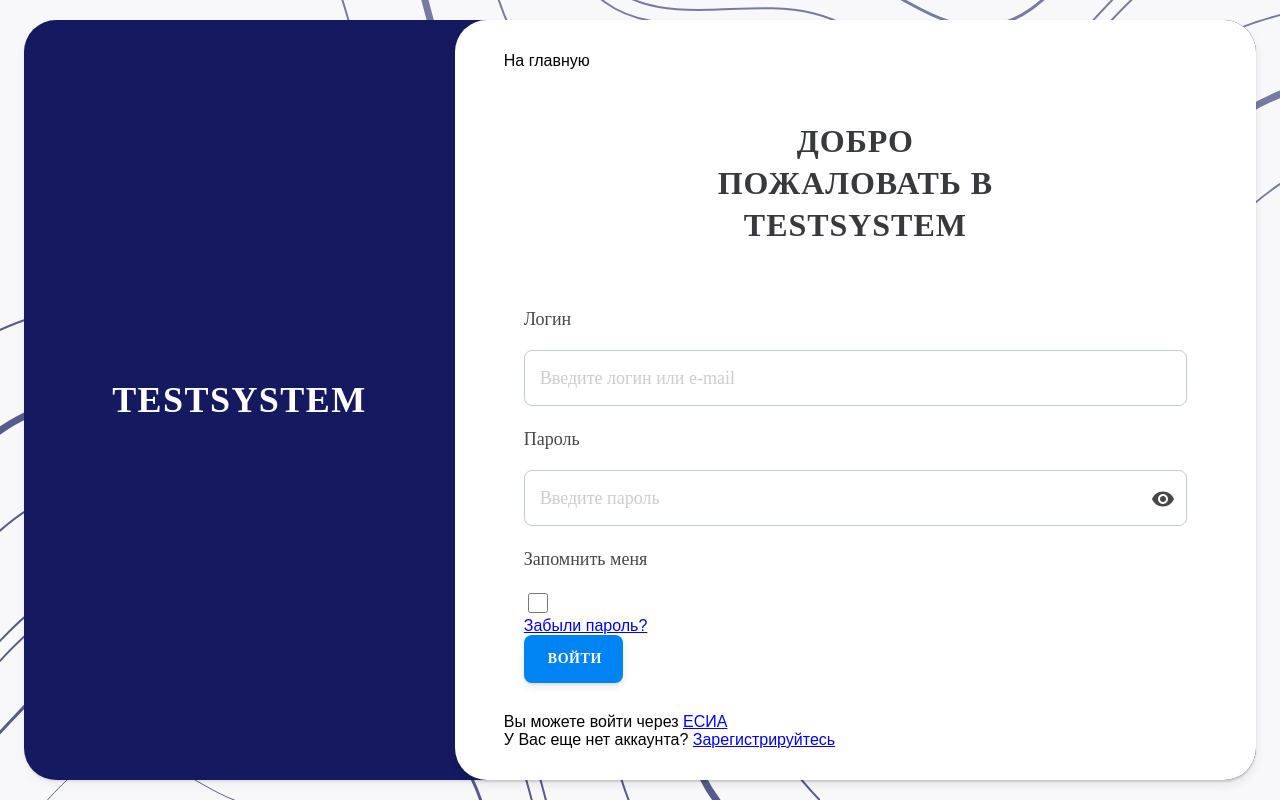
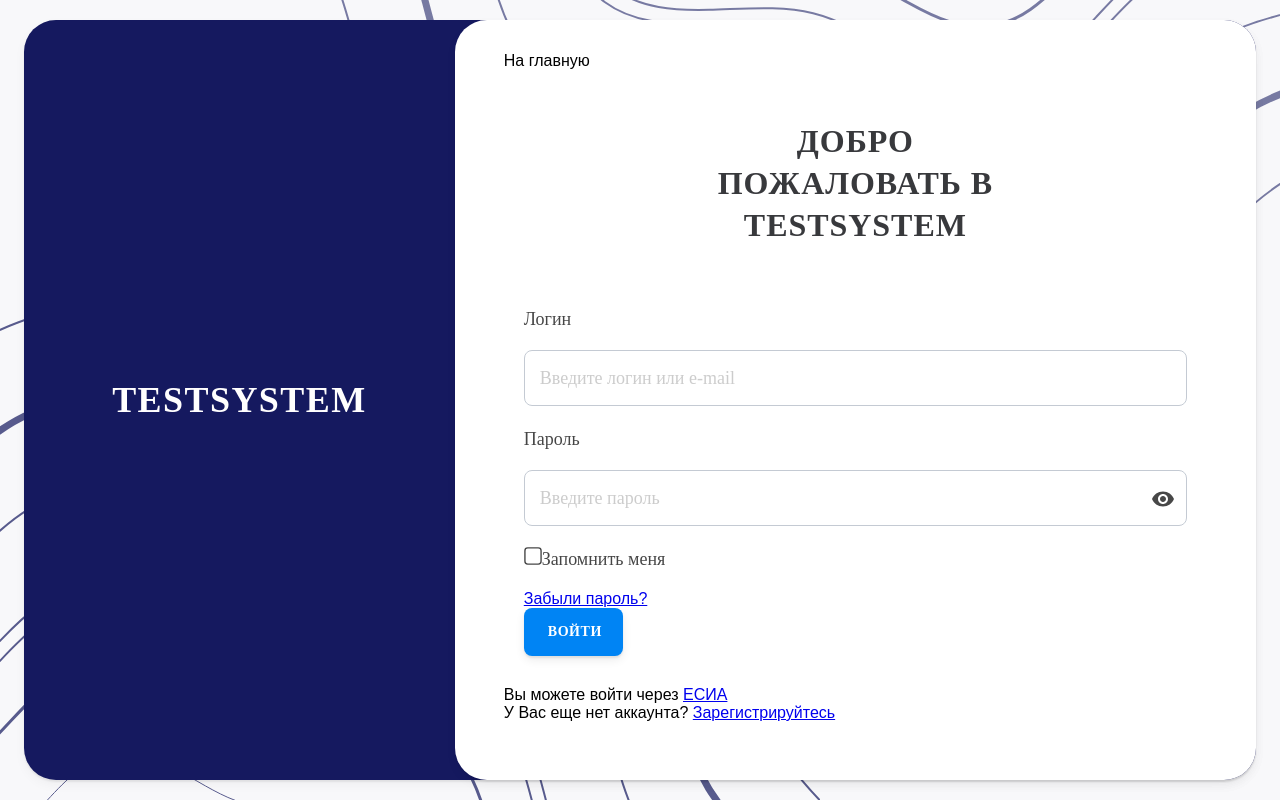
Before and after one commit to seledkov/forms-practice, a React (Create React App) app: page / in a window 1280 px wide. Built offline with nearby package versions, Linux system fonts and the light colour scheme; the HTML template or start-up script is replaced by a standard one.

Commit message:
add custom-checkbox v1

```diff
--- a/src/Components/Login/GuestLoginForm.scss
+++ b/src/Components/Login/GuestLoginForm.scss
@@ -79,3 +79,73 @@
     color: #eb5757;
   }
 }
+.custom-checkbox {
+  cursor: pointer;
+  display: flex;
+  align-items: start;
+
+  --checked-state-bg-color: #0084f4;
+  --checked-state-check-color: #ffffff;
+  --outline-color: var(--checked-state-bg-color);
+  --outline-offset: 2px;
+  /* create a postioning context for the checkbox within the label */
+  position: relative;
+
+  /* other label styles here */
+
+  input[type='checkbox'] {
+    /* remove the checkbox from flow */
+    position: absolute;
+
+    /* hide it visually */
+    opacity: 0;
+
+    /* tweak size and position if needed */
+    width: 1em;
+    height: 1em;
+
+    /* position it within the label, on top of the SVG */
+    // top: 1px;
+    // left: 1px;
+
+    /* sometimes you may need to add z-index */
+    z-index: -1;
+  }
+  /* visually show focus outline when the SVG receives focus */
+  input[type='checkbox']:focus + svg {
+    outline: 3px solid #e55360;
+    outline-offset: 2px;
+  }
+
+  /* hide the focus styles for mouse users */
+  input[type='checkbox']:focus:not(:focus-visible) + svg {
+    outline: none;
+  }
+
+  /* basic styles for the svg */
+  svg {
+    /* set SVG dimensions in ems; i.e. relative to the font size so that it scales with the size of the text in the label */
+    width: 1em;
+    height: 1em;
+
+    /* ... */
+
+    /* apply a transition to the elements inside the svg */
+    * {
+      transition: all 0.1s linear;
+    }
+  }
+
+  /* style changes inside the svg when the checkbox is checked */
+  input[type='checkbox']:checked + svg {
+    .checkbox__bg {
+      fill: var(--checked-state-bg-color);
+      stroke: var(--checked-state-bg-color);
+    }
+
+    .checkbox__checkmark {
+      // stroke: var(--checked-state-checkmark-color);
+      stroke: #fff;
+    }
+  }
+}
--- a/src/Components/Login/GuestLoginForm.tsx
+++ b/src/Components/Login/GuestLoginForm.tsx
@@ -2,6 +2,7 @@ import React, { useState } from 'react';
 import { ChangeEvent, FormEvent } from 'react';
 import './GuestLoginForm.scss';
 import passShowIcon from '../../img/icons/passShowIcon.svg';
+import checkboxBox from '../../img/icons/checkbox/checkboxBox.svg';
 
 const GuestLoginForm = (props: any) => {
   const [enteredLogin, setEnteredLogin] = useState('');
@@ -10,6 +11,7 @@ const GuestLoginForm = (props: any) => {
   const [isTouchedEnteredPassword, setIsTouchedEnteredPassword] = useState(false);
   const [isError, setIsError] = useState(false);
   const [passwordIsShow, setPasswordIsShow] = useState(true);
+  const [isLoginCheckbox, setIsLoginCheckbox] = useState(0);
   //validation
   const isValidEnteredLogin = enteredLogin.length > 4 && enteredLogin.trim() !== '';
   const isValidEnteredPassword = enteredPassword.length > 4 && enteredPassword.trim() !== '';
@@ -94,10 +96,33 @@ const GuestLoginForm = (props: any) => {
       </div>
       <div>
         <div>
-          <label htmlFor='remember-checkbox'> Запомнить меня</label>
-          <input type='checkbox' id='remember-checkbox' className='user-input-form__checkbox' />
+          <label
+            htmlFor='login-checkbox'
+            className='user-input-form__custom-checkbox custom-checkbox'>
+            {/* todo: create custom checkbox component */}
+            <input type='checkbox' id='login-checkbox' className='custom-checkbox__input' />
+            <svg width='32' height='32' viewBox='-4 -4 39 39' aria-hidden='true' focusable='false'>
+              <rect
+                className='checkbox__bg'
+                width='35'
+                height='35'
+                x='-2'
+                y='-2'
+                stroke='currentColor'
+                fill='none'
+                stroke-width='3'
+                rx='6'
+                ry='6'></rect>
+              <polyline
+                className='checkbox__checkmark'
+                points='4,14 12,23 28,5'
+                stroke='transparent'
+                stroke-width='4'
+                fill='none'></polyline>
+            </svg>
+            <span className='custom-checkbox__text'>Запомнить меня</span>
+          </label>
         </div>
-
         <a href='#'>Забыли пароль? </a>
       </div>
       <div className='user-input-form__actions'>
```
Also changed, not shown: src/img/icons/checkbox/checkboxBox.svg (added).
